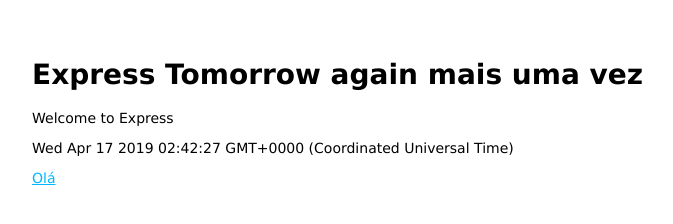
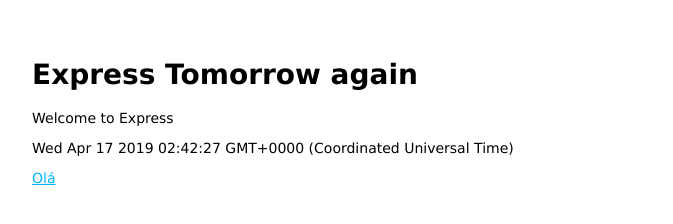
Before and after one commit to leandroalcantarasouza/apresentacao-frontend, a website: page public/index.html in a window 1280 px wide. Shown: the whole page, without its empty margins (26-699 px from the left). Drawn offline with Linux system fonts and the light colour scheme.

```diff
--- a/public/index.html
+++ b/public/index.html
@@ -7,7 +7,7 @@
 </head>
 
 <body>
-  <h1>Express Tomorrow again mais uma vez</h1>
+  <h1>Express Tomorrow again</h1>
   <p>Welcome to Express</p>
   <p id="amanha"></p>
   <script>
```
Also changed, not shown: 1 other file.
